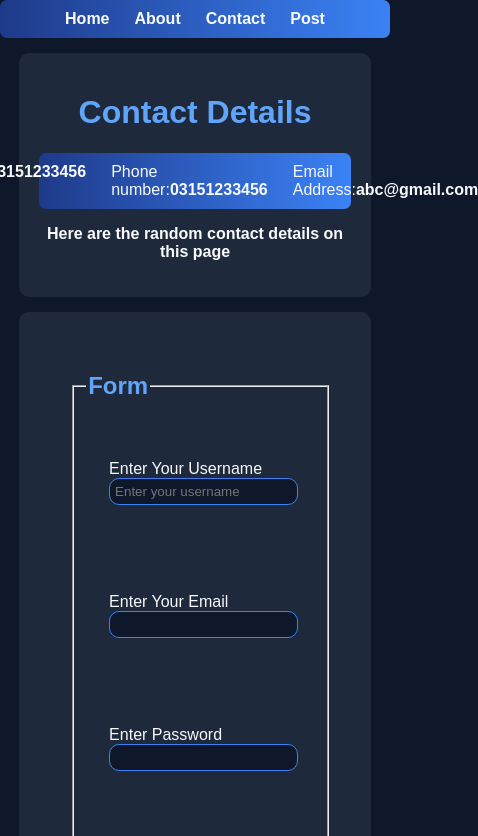
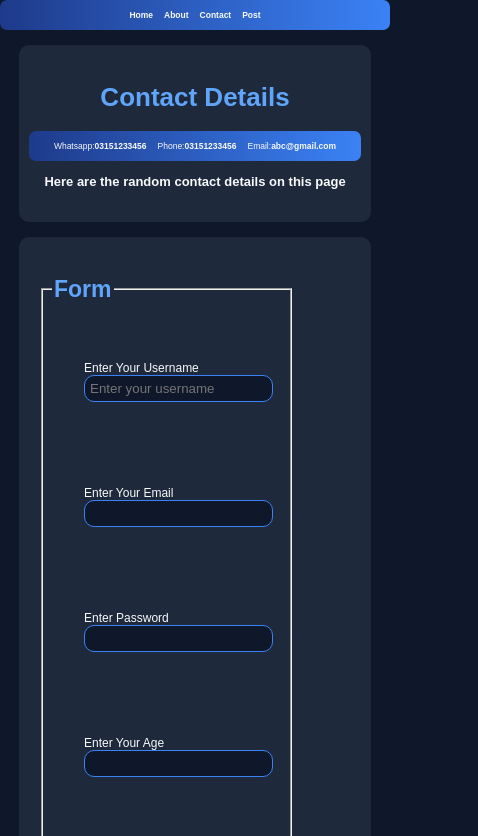
Before and after one commit to arham-108/four-pages, a plain HTML site: page contact.html in a window 390 px wide. Shown: the top 836 px of the page, 478 px wide, since content can reach past the window. Drawn offline with Linux system fonts and the light colour scheme.

Commit message:
responsive in progress

```diff
--- a/about.html
+++ b/about.html
@@ -6,7 +6,9 @@
     <meta name="viewport" content="width=device-width, initial-scale=1.0">
     <title>About</title>
 </head>
-        <link rel="stylesheet" href="style.css">
+
+    <link rel="stylesheet" href="style.css">
+    <link rel="stylesheet" href="tablet.css" media="screen and (max-width: 993px)"
 <body>
     <ul>
         <li>
--- a/contact.html
+++ b/contact.html
@@ -6,7 +6,10 @@
     <meta name="viewport" content="width=device-width, initial-scale=1.0">
     <title>Contact</title>
 </head>
-        <link rel="stylesheet" href="style.css">
+
+<link rel="stylesheet" href="style.css">
+<link rel="stylesheet" href="tablet.css" media="screen and (max-width: 993px)"
+
 <body>
     <ul>
         <li>
@@ -23,14 +26,14 @@
         </li>
     </ul>
 
-    <div>
+    <div class="contact">
         <h1>
             Contact Details
         </h1>
-        <ul>
+        <ul class="contact-navigation">
             <li>Whatsapp:<a target="_blank" href="https://wa.me/+923151233456">03151233456</a></li>
-            <li>Phone number:<a href="tel:+923151233456">03151233456</a></li>
-            <li>Email Address:<a href="mailto:abc@gmail.com">abc@gmail.com</a></li>
+            <li>Phone:<a href="tel:+923151233456">03151233456</a></li>
+            <li>Email:<a href="mailto:abc@gmail.com">abc@gmail.com</a></li>
         </ul>
         <p class="potato">
             <strong>
@@ -38,7 +41,7 @@
             </strong>
         </p>
     </div>
-    <div>
+    <div class="contact-form">
         <form>
             <fieldset>
                 <legend>
--- a/style.css
+++ b/style.css
@@ -6,7 +6,7 @@ body {
   padding: 0;
 }
 
-ul {
+ul, .post-navigation {
   list-style-type: none;
   margin: 0;
   padding: 10px;
@@ -17,13 +17,16 @@ ul {
   border-radius: 7px;
 }
 
-ul li a {
+ul li a, .post-navigation{
   color: #f8fafc;
   text-decoration: none;
   font-weight: bold;
 }
 
 ul li a:hover {
+  color: #60a5fa;
+}
+.post-navigation:hover {
   color: #60a5fa;
 }
 
--- /dev/null
+++ b/tablet.css
@@ -0,0 +1,61 @@
+h1 {
+    font-size: 26px
+}
+
+h2 {
+    font-size: 23px;
+}
+
+p {
+    font-size: 13px;
+    text-align: center;
+}
+
+
+.last-line {
+    font-size: 14px;
+}
+
+ul {
+    gap: 11px;
+    font-size: 8.5px;
+}
+
+div {
+    width: 72%;
+}
+
+form {
+    padding: 0;
+    margin: 0;
+    font-size: 12px;
+}
+
+label {}
+
+input {}
+
+.contact-navigation {
+    width: 100%;
+    margin-left: -10px;
+    font-size: 8.5px;
+}
+
+table {
+    font-size: 10px;
+    margin-left: -9px;
+    margin-top: -8px;
+}
+
+.post-navigation {
+    margin-top: -18px;
+    gap: 10px;
+}
+
+.contact-form {
+    width: 80%;
+}
+
+.contact {
+    width: 80%;
+}
```
Also changed, not shown: index.html (+4 -2 lines), post.html (+15 -12 lines).
